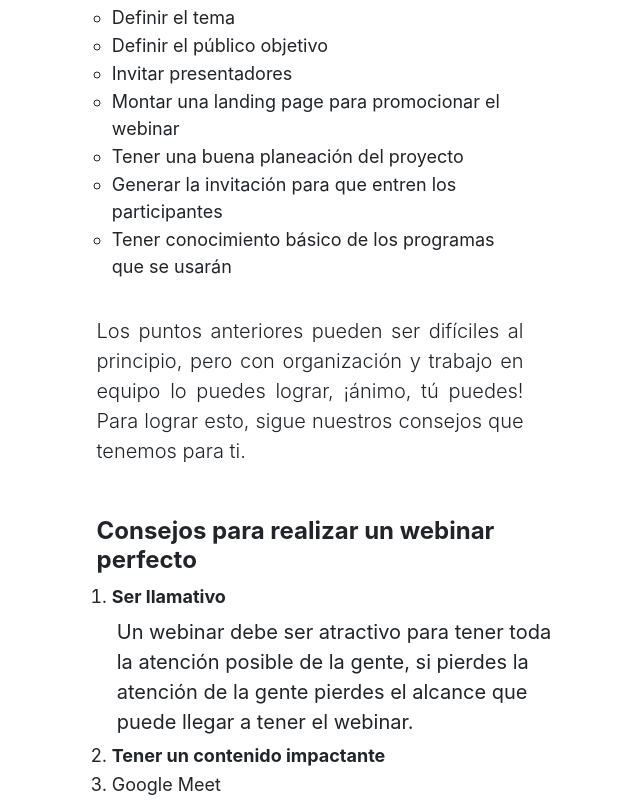
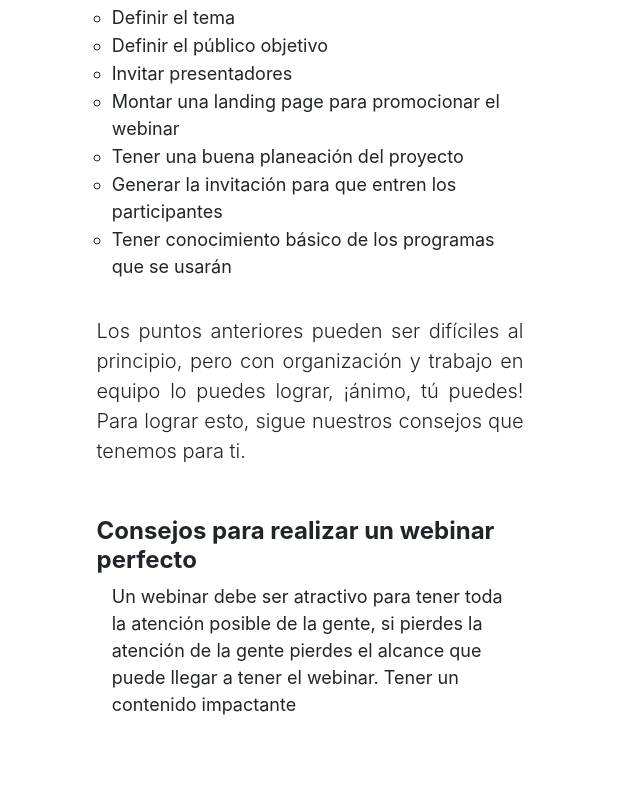
Before and after one commit to MauSousa/Webinar, a website built with webpack: page src/index.html in a window 1280 px wide. Shown: the part 1655-2455 px from the top of the page, without its empty margins (330-970 px from the left). After the commit the page ends 2373 px from the top, so only its background shows below. Built offline with nearby package versions, Linux system fonts and the light colour scheme; some packages are replaced by stand-ins of ours.

Commit message:
Se modificó el archivo de home.html

```diff
--- a/src/router/index.routes.js
+++ b/src/router/index.routes.js
@@ -14,9 +14,11 @@ export const router = (route) => {
         case '':{
             return content.appendChild(Home());
         }
-        case '#/about':
+        case '#/about': {
             return content.appendChild(About());
-        default:
+        }
+        default:{
             return content.appendChild(Error404());
+        }
     }
 }
--- a/src/views/home.html
+++ b/src/views/home.html
@@ -69,14 +69,8 @@
     </p>
 
     <div class="lista-1">
-        <ol class="list-group">
-            <li><strong>Ser llamativo</strong></li>
-            <p class="lista-4">
                 Un webinar debe ser atractivo para tener toda la atención posible de la gente, si pierdes la atención de la gente pierdes el alcance que puede llegar a tener el webinar.
-            </p>
-            <li><strong>Tener un contenido impactante</strong></li>
-            <li>Google Meet</li>
-        </ol>
+            Tener un contenido impactante
     </div>
 
 
```
